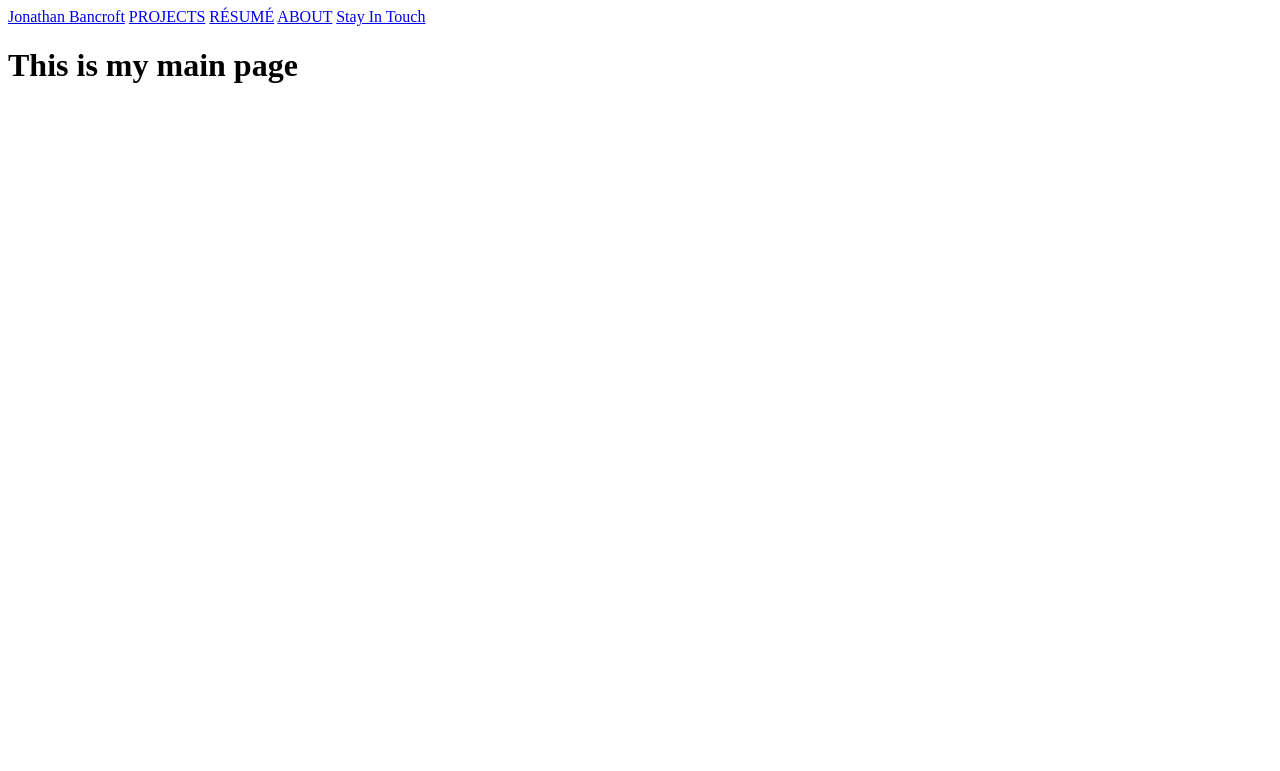
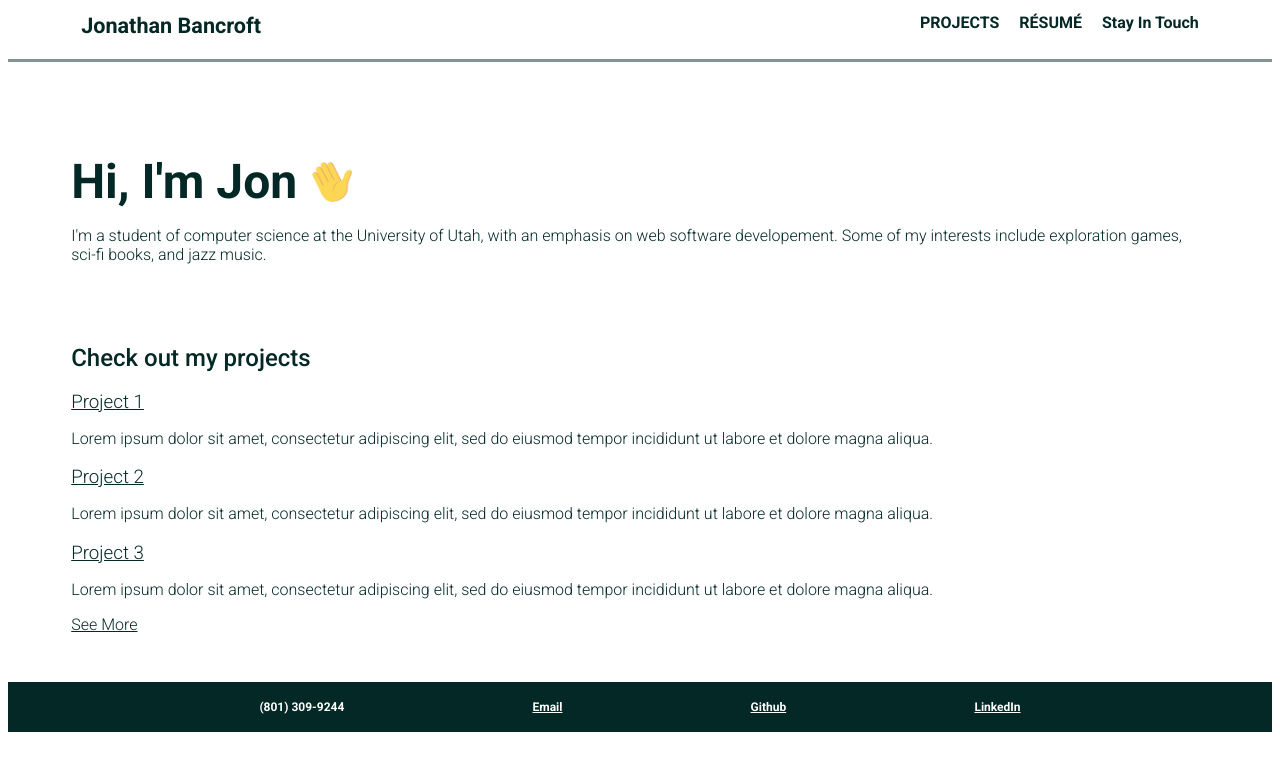
Before and after one commit to JonBancroft/personalWebsite, a Django app: page / in a window 1280 px wide. Shown: the top 771 px of the page. Run offline with Django 5.2, Linux system fonts and the light colour scheme.

Commit message:
started css

```diff
--- /dev/null
+++ b/aboutMe/templates/404.html
@@ -0,0 +1,4 @@
+{% include "header.html %}
+<h1>Error 404: Let's try something else</h1>
+<h2>(<a href="/">Return to main page</a>)</h2>
+{% include "footer.html %}
--- /dev/null
+++ b/aboutMe/templates/about.html
@@ -0,0 +1,3 @@
+{% include "header.html" %}
+This is my about page
+{% include "footer.html" %}
--- /dev/null
+++ b/aboutMe/templates/footer.html
@@ -0,0 +1,8 @@
+<footer>
+  <div id="footer-content">
+  	<p>(801) 309-9244</p>
+	<a href="mailto: JonathanBancroft29@gmail.com">Email</a>
+	<a href=https://github.com/JonBancroft>Github</a>
+	<a href="https://www.linkedin.com/in/jonathan-bancroft-963b672b5/">LinkedIn</a>
+  </div>
+</footer>
--- a/aboutMe/templates/header.html
+++ b/aboutMe/templates/header.html
@@ -1,15 +1,22 @@
 <!doctype html>
 <meta charset="utf8">
-<link rel="icon" href="/static/favicon.ico">
+<link rel="icon" href="/static/JB-favicon-16x16.png">
 <link rel="stylesheet" href="/static/main.css">
+<link rel="preconnect" href="https://fonts.googleapis.com">
+<link rel="preconnect" href="https://fonts.gstatic.com" crossorigin>
+<link href="https://fonts.googleapis.com/css2?family=Roboto:ital,wght@0,100;0,300;0,400;0,500;0,700;0,900;1,100;1,300;1,400;1,500;1,700;1,900&display=swap" rel="stylesheet">
 <title>{{ title }}</title>
 
 <header>
-  <div>
-    <a href="/">Jonathan Bancroft</a>
-    <a href="/projects">PROJECTS</a>
-    <a href="/resume" id="profile">RÉSUMÉ</a>
-	<a href="/about">ABOUT</a>
-	<a href="/contacts">Stay In Touch</a>
+  <div id="top-bar">
+    <div id="logo">
+      <a href="/">Jonathan Bancroft</a>
+    </div>
+    <div id="header-menu">
+      <a href="/projects">PROJECTS</a>
+      <a href="/resume" id="profile">RÉSUMÉ</a>
+      <!--a href="/about">ABOUT</a-->
+      <a href="/contacts">Stay In Touch</a>
+    </div>
   </div>
 </header>
--- a/aboutMe/templates/index.html
+++ b/aboutMe/templates/index.html
@@ -1,3 +1,21 @@
 {% include "header.html" %}
+<main>
+  <h1 id="main-intro">Hi, I'm Jon <img src="static/waving_hand.png" alt="Waving hand" id="waving-hand"></h1>
 
-<h1> This is my main page </h1>
+  <p>I'm a student of computer science at the University of Utah, with an emphasis on web software developement. Some of my interests include exploration games, sci-fi books, and jazz music.</p>
+  <h2>Check out my projects</h2>
+  <div class="project-card">
+	<h3><a href="/projects/1">Project 1</a></h3>
+	<p>Lorem ipsum dolor sit amet, consectetur adipiscing elit, sed do eiusmod tempor incididunt ut labore et dolore magna aliqua.</p>
+  </div>
+  <div class="project-card">
+	<h3><a href="/projects/2">Project 2</a></h3>
+	<p>Lorem ipsum dolor sit amet, consectetur adipiscing elit, sed do eiusmod tempor incididunt ut labore et dolore magna aliqua.</p>
+  </div>
+  <div class="project-card">
+	<h3><a href="/projects/3">Project 3</a></h3>
+	<p>Lorem ipsum dolor sit amet, consectetur adipiscing elit, sed do eiusmod tempor incididunt ut labore et dolore magna aliqua.</p>
+  </div>
+  <p><a href="/projects">See More</a></p>
+</main>
+{% include "footer.html" %}
--- /dev/null
+++ b/aboutMe/templates/projects.html
@@ -0,0 +1,3 @@
+{% include "header.html" %}
+This is my projects page
+{% include "footer.html" %}
--- /dev/null
+++ b/aboutMe/templates/resume.html
@@ -0,0 +1,6 @@
+{% include "header.html" %}
+<a href="/static/Jonathan_Bancroft_Resume.pdf" download>
+  <p>⭳ pdf download</p>
+</a>
+<embed src="/static/Jonathan_Bancroft_Resume.pdf" width="800px" height="1000px"/>
+{% include "footer.html" %}
--- a/aboutMe/views.py
+++ b/aboutMe/views.py
@@ -2,4 +2,29 @@ from django.shortcuts import render
 
 # Create your views here.
 def home(request):
-    return render(request,"index.html")
+    return render(request, "index.html")
+
+
+def all_projects(request):
+    return render(request, "projects.html")
+
+
+# TODO: update this
+def project(request, project_id):
+    return render(request, "projects.html")
+
+
+def resume(request):
+    return render(request, "resume.html")
+
+
+def about(request):
+    return render(request, "about.html")
+
+
+def contacts(request):
+    return render(request, "contacts.html")
+
+
+def error_404(request, exception=None):
+    return render(request, "404.html", status=404)
--- a/personalWebsite/settings.py
+++ b/personalWebsite/settings.py
@@ -25,7 +25,7 @@ SECRET_KEY = 'django-insecure-#_!scsgg)i5efq-!=scd0rbd@@%t%$6q16+@sk85#_txyhxa2_
 # SECURITY WARNING: don't run with debug turned on in production!
 DEBUG = True
 
-ALLOWED_HOSTS = []
+ALLOWED_HOSTS = ['*']
 
 
 # Application definition
--- a/personalWebsite/urls.py
+++ b/personalWebsite/urls.py
@@ -18,7 +18,14 @@ from django.contrib import admin
 from django.urls import path
 from aboutMe import views
 
+handler404 = 'aboutMe.views.error_404'
+
 urlpatterns = [
     path('admin/', admin.site.urls),
-    path("", views.home)
+    path("", views.home),
+    path("projects/", views.all_projects),
+    path("projects/<int:project_id>/",views.project),
+    path("resume/", views.resume),
+    path("about/", views.about),
+    path("contacts/", views.contacts)
 ]
--- a/static/main.css
+++ b/static/main.css
@@ -0,0 +1,106 @@
+* {
+	color: #042825;
+	font-family: "Roboto", sans-serif;
+	font-weight: 350;
+	font-style: normal;
+	margin-bottom: 1rem;
+}
+
+main {
+    margin:    0 auto;
+    max-width: 90%;
+}
+
+#main-intro {
+	margin-top: 5rem;
+	font-size: 3rem;
+	font-weight: 600;
+	font-style: bold;
+}
+
+h2 {
+	margin-top: 5rem;
+	font-weight: 500;
+	font-style: bold;
+}
+
+header {
+	border-bottom: solid;
+	border-color: #829492;
+}
+
+header a {
+	text-decoration: none;
+	padding: 5px 10px;
+	font-family: "Roboto", sans-serif;
+	font-weight: 600;
+	font-style: bold;
+	margin-bottom: 0;
+}
+
+a:hover {
+	color: #627977;
+	text-decoration: underline;
+}
+
+#top-bar {
+	display: flex;
+	flex-direction: row;
+	justify-content: space-between;
+	margin:    0 auto;
+    max-width: 90%;
+}
+
+#logo {
+	display: flex;
+	justify-content: flex-start;
+	font-size: 1.35em;
+}
+
+#logo a:hover {
+	text-decoration: none;
+}
+
+#header-menu {
+	display: flex;
+	justify-content: space-between;
+}
+
+.content-box {
+	border-left: solid;
+	border-color: #234340;
+	background-color: #E0E4E4;
+	padding: 0.5rem 1rem;
+}
+
+footer {
+	max-height: 10rem;
+	background-color: #042825;
+	margin-top: 3rem;
+}
+
+#footer-content {
+	margin:    0 auto;
+    max-width: 90%;
+	display: flex;
+	flex-direction: row;
+	justify-content: space-evenly;
+	align-items: flex-start;
+	padding: 1rem;
+}
+
+#footer-content * {
+	color: white;
+	font-weight: 600;
+	font-style: bold;
+	font-size: .75rem;
+	margin: 2px 0;
+}
+
+#waving-hand {
+	height: 2.5rem;
+	width: 2.5rem;
+	position: relative;
+    top: 20px;
+	left: 3px;
+}
```
Also changed, not shown: aboutMe/templates/contacts.html (added, +10 -0 lines), static/JB-favicon-16x16.png (added), static/waving_hand.png (added), 2 other files.
